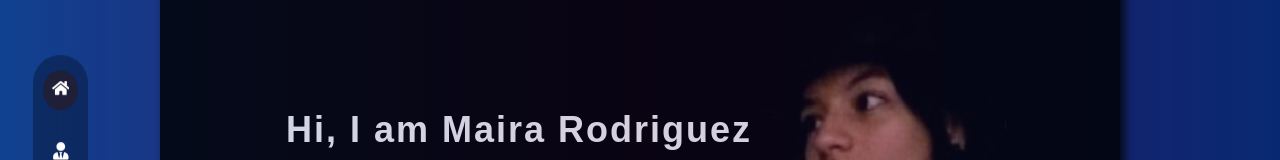
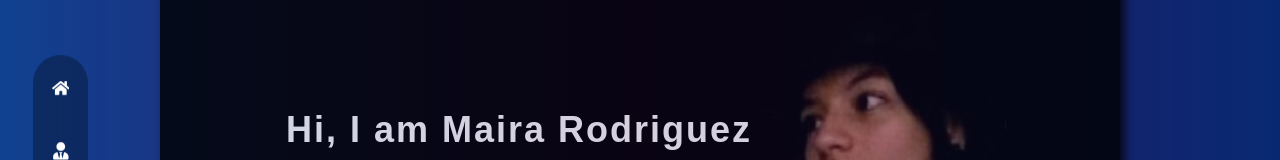
Before and after one commit to AriamR/portfolio, a React (Create React App) app: page / in a window 1280 px wide. Shown: the part 165-325 px from the top of the page. Built offline with nearby package versions, Linux system fonts and the light colour scheme; a web font is replaced by a local one.

Commit message:
make it better

```diff
--- a/src/components/nav/Nav.jsx
+++ b/src/components/nav/Nav.jsx
@@ -12,7 +12,7 @@ const Nav = () => {
 
   return (
     <nav>
-      <a href="#" className="active"><FaHome/></a>
+      <a href="#"><FaHome/></a>
       <a href="#about"><FaUserTie/></a>
       <a href="#skill"><MdOutlineComputer/></a>
       <a href="#project"><RiCodeBoxLine/></a>
```
